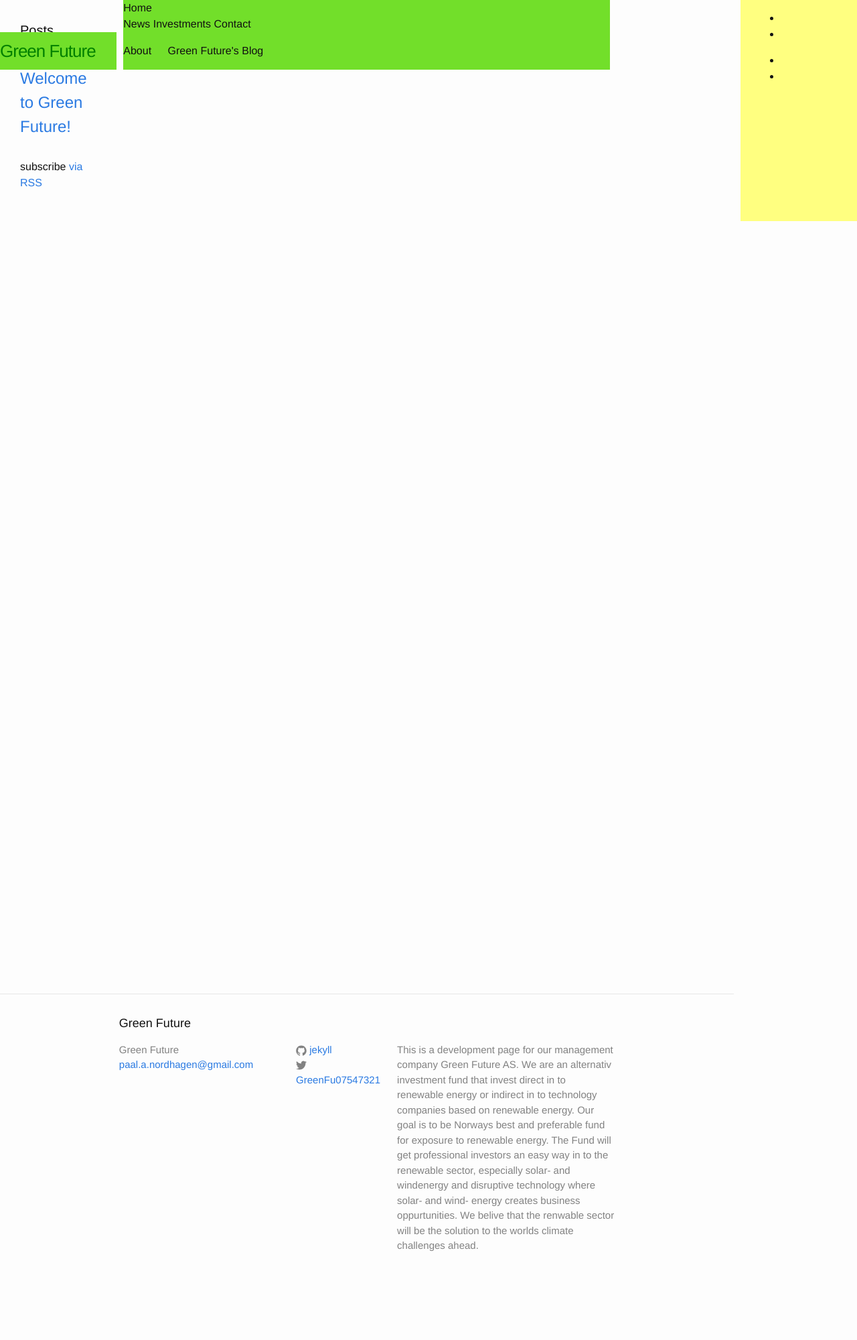
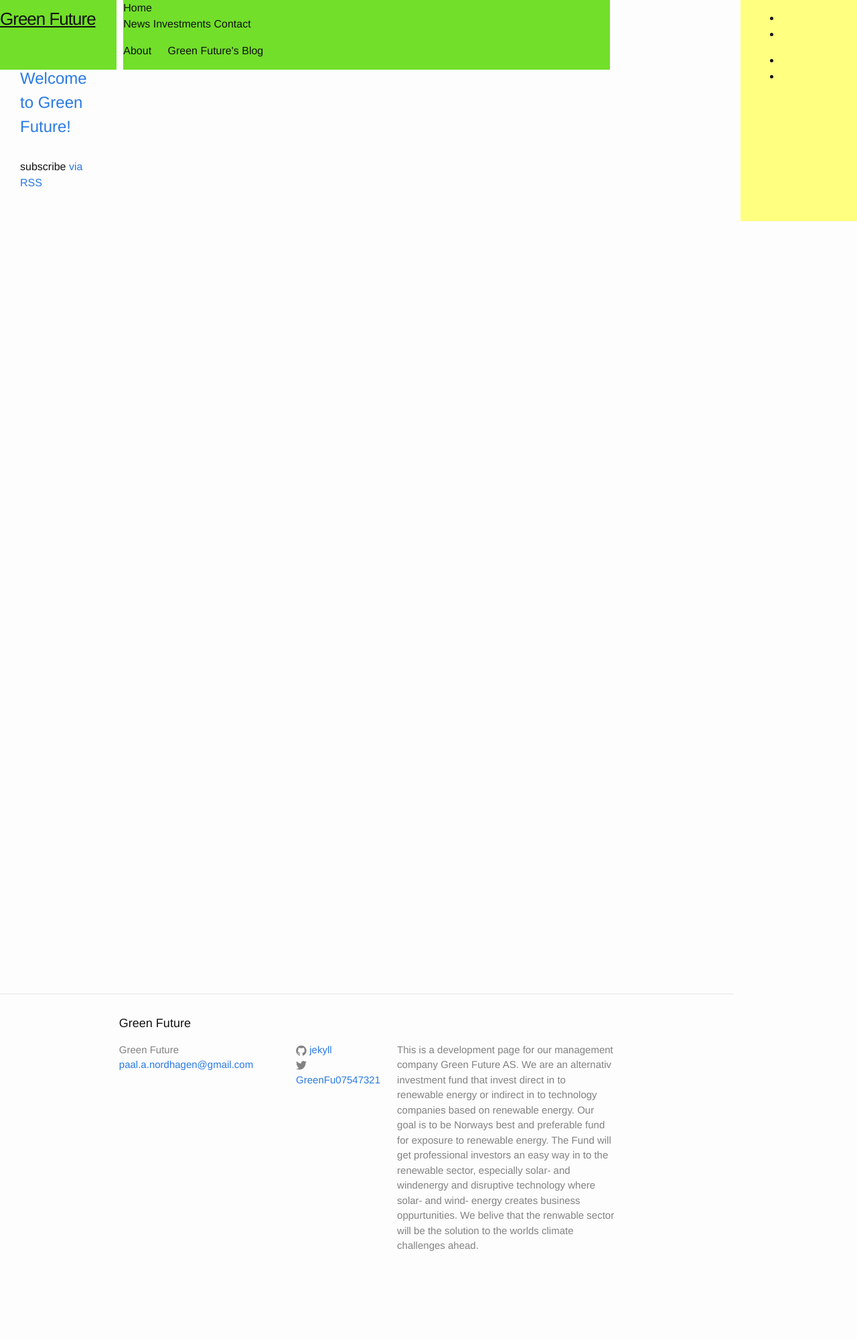
Before and after one commit to Paal-August/Paal-August.github.io, a Jekyll site: the page built from index.html, in a window 1280 px wide. Shown: the whole page at 67% size. Built offline with Jekyll 4.4.1, drawn with Linux system fonts in a browser that asks for light colours.

Commit message:
Update header.html

```diff
--- a/_includes/header.html
+++ b/_includes/header.html
@@ -2,7 +2,7 @@
 
 
 
-   <a class="site-header site-title" href="{{ site.baseurl }}/">{{ site.title }}</a>
+   <a class="site-title" href="{{ site.baseurl }}/">{{ site.title }}</a>
 
     <div class="site-menu">Home<div>
     <div class="site-menu">News</div>
```
